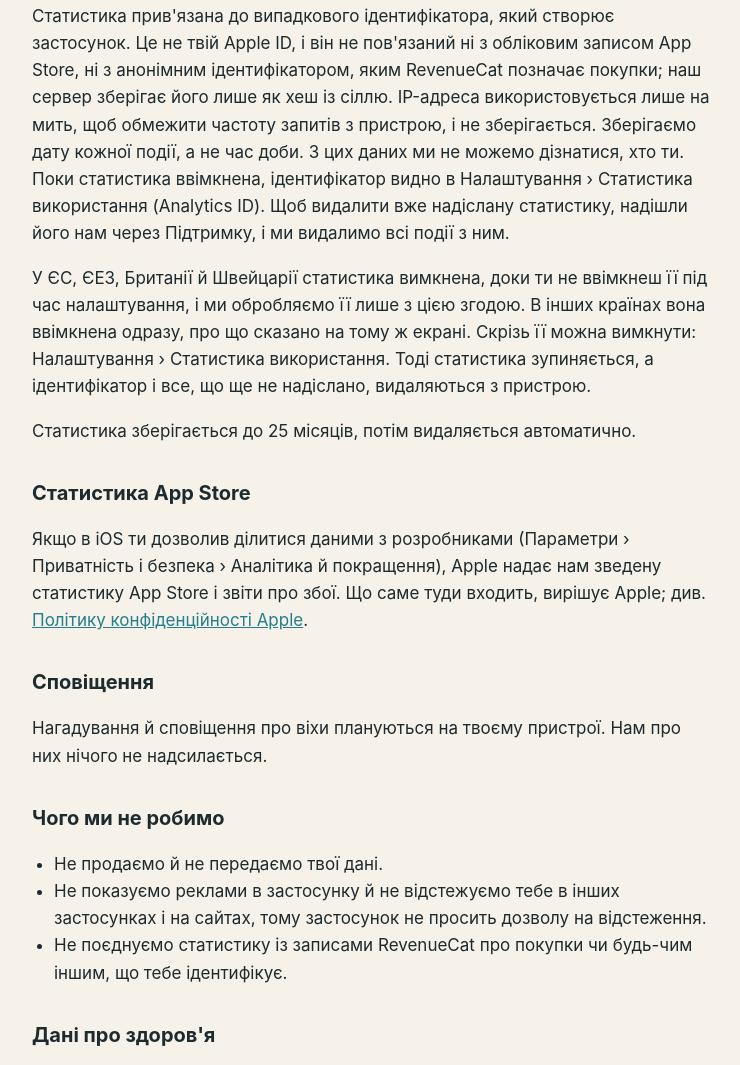
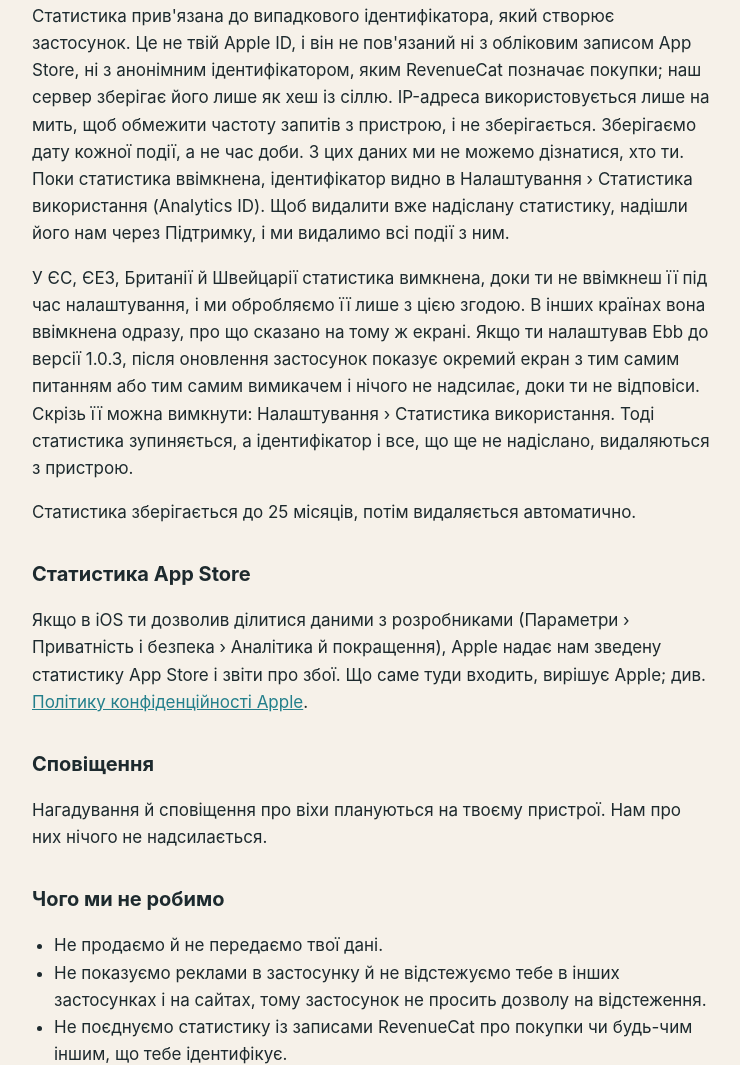
Before and after one commit to AlexDordiuk/ebb-site, a plain HTML site: page uk/privacy/index.html in a window 1280 px wide. Shown: the part 2725-3790 px from the top of the page, without its empty margins (268-1008 px from the left). Drawn offline with Linux system fonts and the light colour scheme.

Commit message:
Privacy Policy: people who set up Ebb before 1.0.3 are asked on a separate screen after the update
Co-Authored-By: Claude Fable 5.2 <noreply@anthropic.com>

```diff
--- a/uk/privacy/index.html
+++ b/uk/privacy/index.html
@@ -61,7 +61,7 @@
 </ul>
 <p>Що ніколи не надсилається: твої записи, скільки паучі ти вживаєш, сила нікотину, ціни, зекономлені гроші, нотатки, тяги, які ти записуєш, та їхній результат, зриви, досягнуті віхи, назви й ціни мрій, час записів.</p>
 <p>Статистика прив'язана до випадкового ідентифікатора, який створює застосунок. Це не твій Apple ID, і він не пов'язаний ні з обліковим записом App Store, ні з анонімним ідентифікатором, яким RevenueCat позначає покупки; наш сервер зберігає його лише як хеш із сіллю. IP-адреса використовується лише на мить, щоб обмежити частоту запитів з пристрою, і не зберігається. Зберігаємо дату кожної події, а не час доби. З цих даних ми не можемо дізнатися, хто ти. Поки статистика ввімкнена, ідентифікатор видно в Налаштування › Статистика використання (Analytics ID). Щоб видалити вже надіслану статистику, надішли його нам через Підтримку, і ми видалимо всі події з ним.</p>
-<p>У ЄС, ЄЕЗ, Британії й Швейцарії статистика вимкнена, доки ти не ввімкнеш її під час налаштування, і ми обробляємо її лише з цією згодою. В інших країнах вона ввімкнена одразу, про що сказано на тому ж екрані. Скрізь її можна вимкнути: Налаштування › Статистика використання. Тоді статистика зупиняється, а ідентифікатор і все, що ще не надіслано, видаляються з пристрою.</p>
+<p>У ЄС, ЄЕЗ, Британії й Швейцарії статистика вимкнена, доки ти не ввімкнеш її під час налаштування, і ми обробляємо її лише з цією згодою. В інших країнах вона ввімкнена одразу, про що сказано на тому ж екрані. Якщо ти налаштував Ebb до версії 1.0.3, після оновлення застосунок показує окремий екран з тим самим питанням або тим самим вимикачем і нічого не надсилає, доки ти не відповіси. Скрізь її можна вимкнути: Налаштування › Статистика використання. Тоді статистика зупиняється, а ідентифікатор і все, що ще не надіслано, видаляються з пристрою.</p>
 <p>Статистика зберігається до 25 місяців, потім видаляється автоматично.</p>
 
 <h2>Статистика App Store</h2>
```
Also changed, not shown: privacy/index.html (+1 -1 lines).
